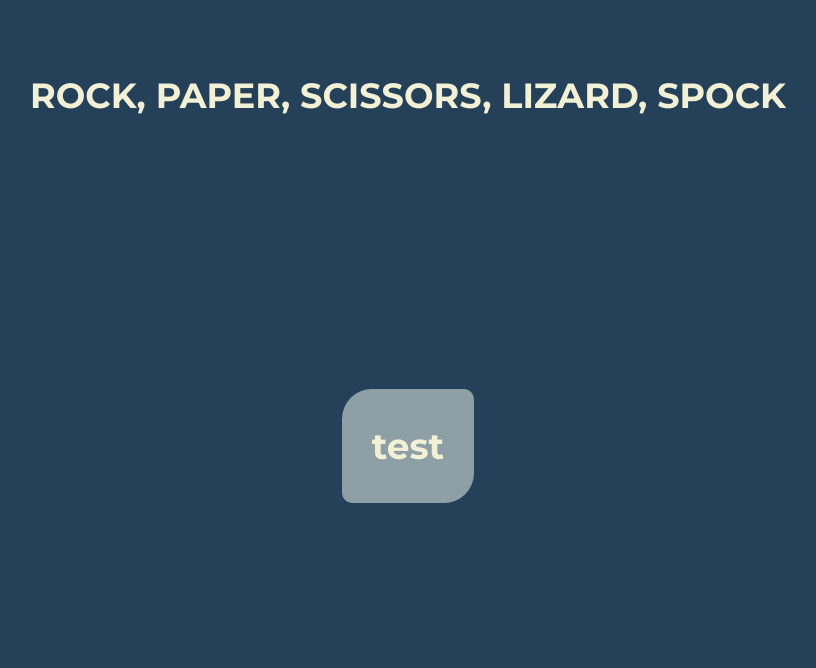
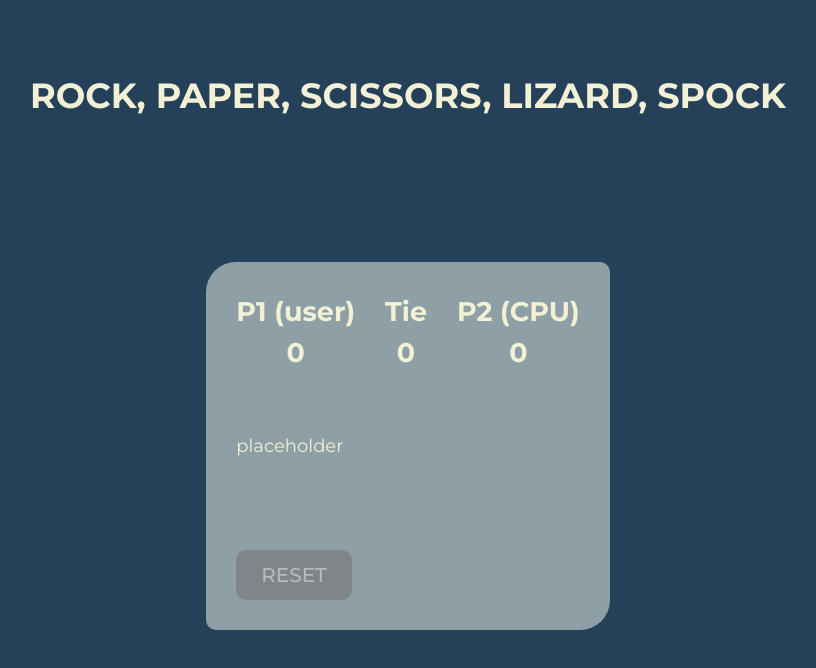
Before and after one commit to ArtisVansovics/rockPaperScissorsLizardSpock, a Vue app: page / in a window 1280 px wide. Shown: the top 668 px of the page, without its empty margins (232-1048 px from the left). Built offline with nearby package versions, Linux system fonts and the light colour scheme.

Commit message:
Added upper row displaying results, and added 'Reset' button to reset the results

```diff
--- a/src/components/GameContainer/GameContainer.scss
+++ b/src/components/GameContainer/GameContainer.scss
@@ -10,6 +10,19 @@
   background-color: #8F9FA6;
 }
 
+.container__row {
+  display: flex;
+  flex-flow: row wrap;
+  justify-content: space-between;
+  gap: 30px;
+  width: 100%;
+}
+
+.container__box {
+  display: flex;
+  flex-flow: column;
+  align-items: center;
+}
 
 .img {
   border-radius: 50%;
--- a/src/components/GameContainer/GameContainer.vue
+++ b/src/components/GameContainer/GameContainer.vue
@@ -1,14 +1,65 @@
 <template>
   <div class="container">
-    <h1>test</h1>
+    <div class="container__row">
+      <div class="container__box">
+        <h2>P1 (user)</h2>
+        <h2>{{ playerOneScore }}</h2>
+      </div>
+      <div class="container__box">
+        <h2>Tie</h2>
+        <h2>{{ tieScore }}</h2>
+      </div>
+      <div class="container__box">
+        <h2>P2 (CPU)</h2>
+        <h2>{{ playerTwoScore }}</h2>
+      </div>
+    </div>
+    <div class="container__row">
+      <h3>{{ winMessage }}</h3>
+    </div>
+    <div class="container__row">placeholder</div>
+    <div class="container__row">
+      <h3>{{ matchDescription }}</h3>
+    </div>
+    <div class="container__row">
+      <h3>{{ matchDescription }}</h3>
+    </div>
+    <div class="container__row">
+      <PrimaryButton :is-disabled="isResetDisabled" @on-click="resetState">
+        RESET
+      </PrimaryButton>
+    </div>
   </div>
 </template>
 
 <script lang="ts">
 import { defineComponent } from 'vue';
+import PrimaryButton from '@/components/PrimaryButton/PrimaryButton.vue';
 
 export default defineComponent({
   name: 'GameContainer',
+  components: { PrimaryButton },
+  data: () => ({
+    playerOneScore: 0,
+    playerTwoScore: 0,
+    tieScore: 0,
+    winMessage: '',
+    matchDescription: '',
+  }),
+  computed: {
+    isResetDisabled(): boolean {
+      return !this.playerOneScore && !this.playerTwoScore && !this.tieScore;
+    },
+  },
+  methods: {
+    resetState(): void {
+      this.playerOneScore = 0;
+      this.playerTwoScore = 0;
+      this.tieScore = 0;
+      this.winMessage = '';
+      this.matchDescription = '';
+    },
+  },
 });
 </script>
 
```
